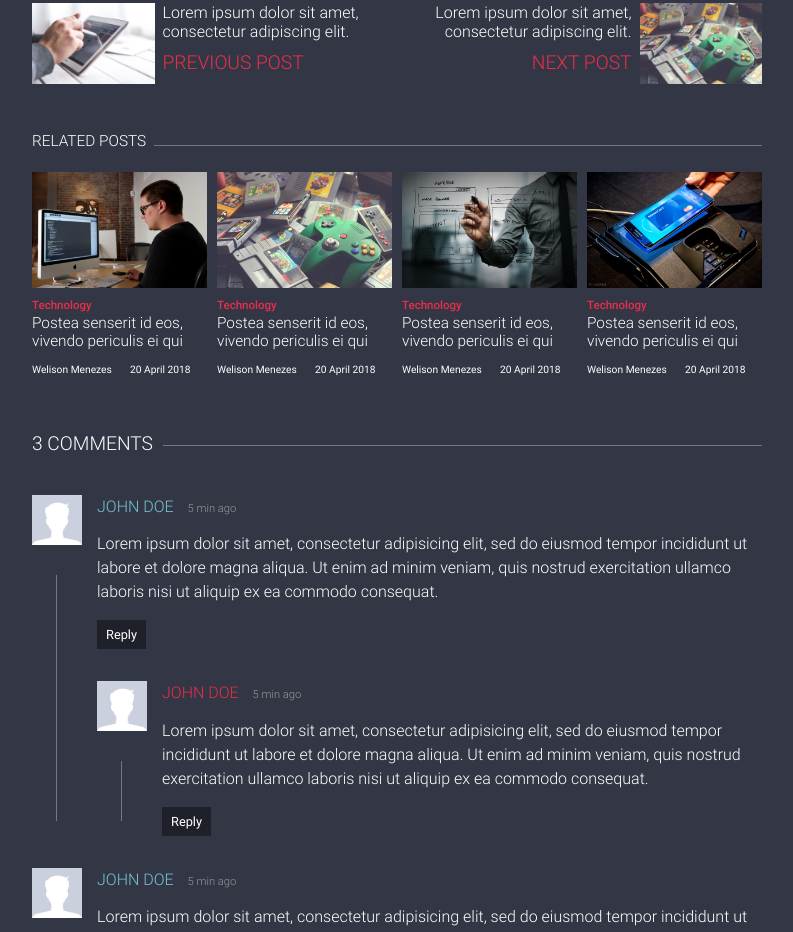
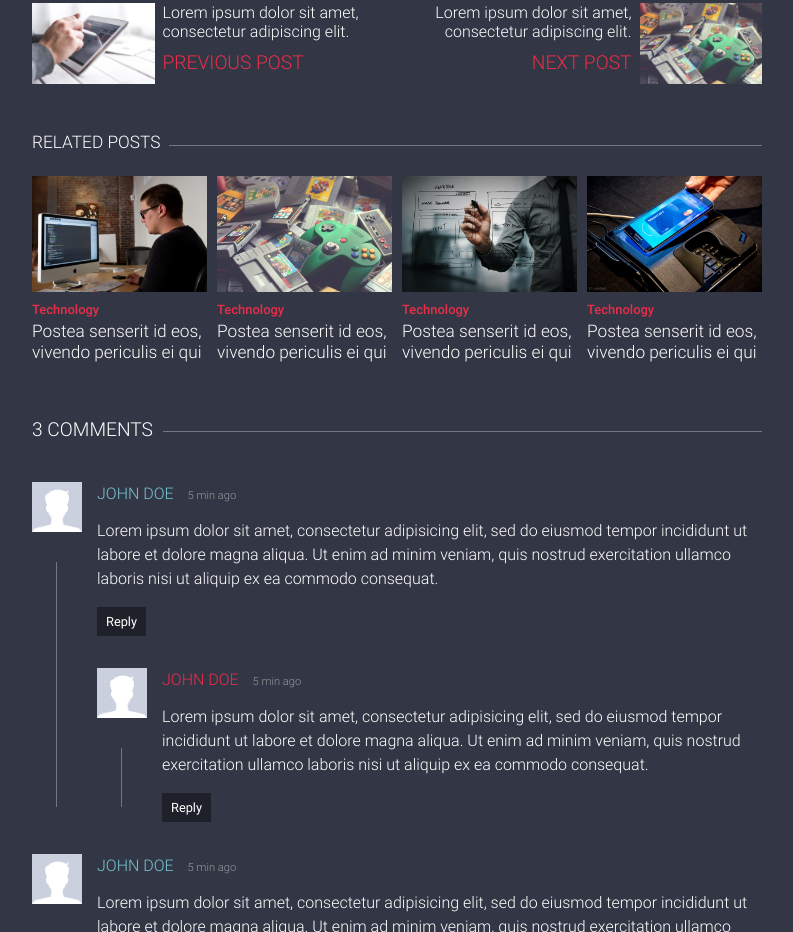
Before and after one commit to welisonmenezes/wm-simple-blog-template, a website: page wm-blog/blog-post.html in a window 1280 px wide. Shown: the part 4349-5281 px from the top of the page, without its empty margins (53-846 px from the left). Drawn offline with nearby package versions, Linux system fonts and the light colour scheme.

Commit message:
fixing related post font size and contact width size

```diff
--- a/wm-blog/blog-post.html
+++ b/wm-blog/blog-post.html
@@ -304,14 +304,6 @@
 												Postea senserit id eos, vivendo periculis ei qui
 											</a>
 										</h3>
-										<ul class="post-meta">
-											<li>
-												<a href="#">Welison Menezes</a>
-											</li>
-											<li>
-												20 April 2018
-											</li>
-										</ul>
 									</div>
 								</div>
 							</div>
@@ -329,14 +321,6 @@
 												Postea senserit id eos, vivendo periculis ei qui
 											</a>
 										</h3>
-										<ul class="post-meta">
-											<li>
-												<a href="#">Welison Menezes</a>
-											</li>
-											<li>
-												20 April 2018
-											</li>
-										</ul>
 									</div>
 								</div>
 							</div>
@@ -354,14 +338,6 @@
 												Postea senserit id eos, vivendo periculis ei qui
 											</a>
 										</h3>
-										<ul class="post-meta">
-											<li>
-												<a href="#">Welison Menezes</a>
-											</li>
-											<li>
-												20 April 2018
-											</li>
-										</ul>
 									</div>
 								</div>
 							</div>
@@ -379,14 +355,6 @@
 												Postea senserit id eos, vivendo periculis ei qui
 											</a>
 										</h3>
-										<ul class="post-meta">
-											<li>
-												<a href="#">Welison Menezes</a>
-											</li>
-											<li>
-												20 April 2018
-											</li>
-										</ul>
 									</div>
 								</div>
 							</div>
--- a/wm-blog/css/styles.css
+++ b/wm-blog/css/styles.css
@@ -805,6 +805,9 @@
 .featured-posts .post-title{
 	font-size: 1.2em;
 }
+.featured-posts.small{
+	font-size: .9em;
+}
 .featured-posts.small .row{
 	margin-left: -5px;
 	margin-right: -5px;
@@ -1133,6 +1136,10 @@
 }
 
 
+.contact-text,
+.form-contact{
+	max-width: 90%;
+}
 .contact-text{
 	margin-bottom: 2em;
 }
@@ -1153,7 +1160,7 @@
 .social-links li{
 	list-style: none;
 	display: inline-block;
-	margin-right: .8em;
+	margin-right: .4em;
 }
 .social-links li a{
 	color: #daede2;
@@ -1163,6 +1170,13 @@
 	color: #77c4d3;
 }
 
+@media (max-width: 768px) {
+	.contact-text,
+	.form-contact{
+		max-width: none;
+	}
+}
+
 
 .page-category .hot-post{
 	padding-bottom: 1em;
```
Also changed, not shown: wm-blog/index.html (+5 -5 lines).
